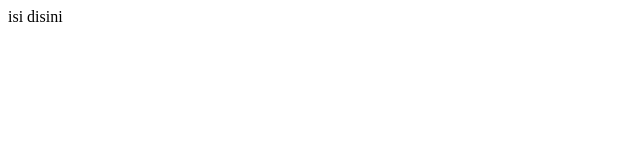
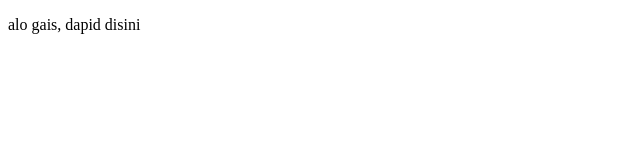
Before and after one commit to xinako/Tugas-Web-Layout, a plain HTML site: page index.html in a window 1280 px wide. Shown: the whole page, without its empty margins (0-640 px from the left). Drawn offline with Linux system fonts and the light colour scheme.

Commit message:
Update index.html

```diff
--- a/index.html
+++ b/index.html
@@ -7,6 +7,6 @@
     <title>Document</title>
 </head>
 <body>
-    isi disini
+    <p> alo gais, dapid disini </p>
 </body>
 </html>
```
